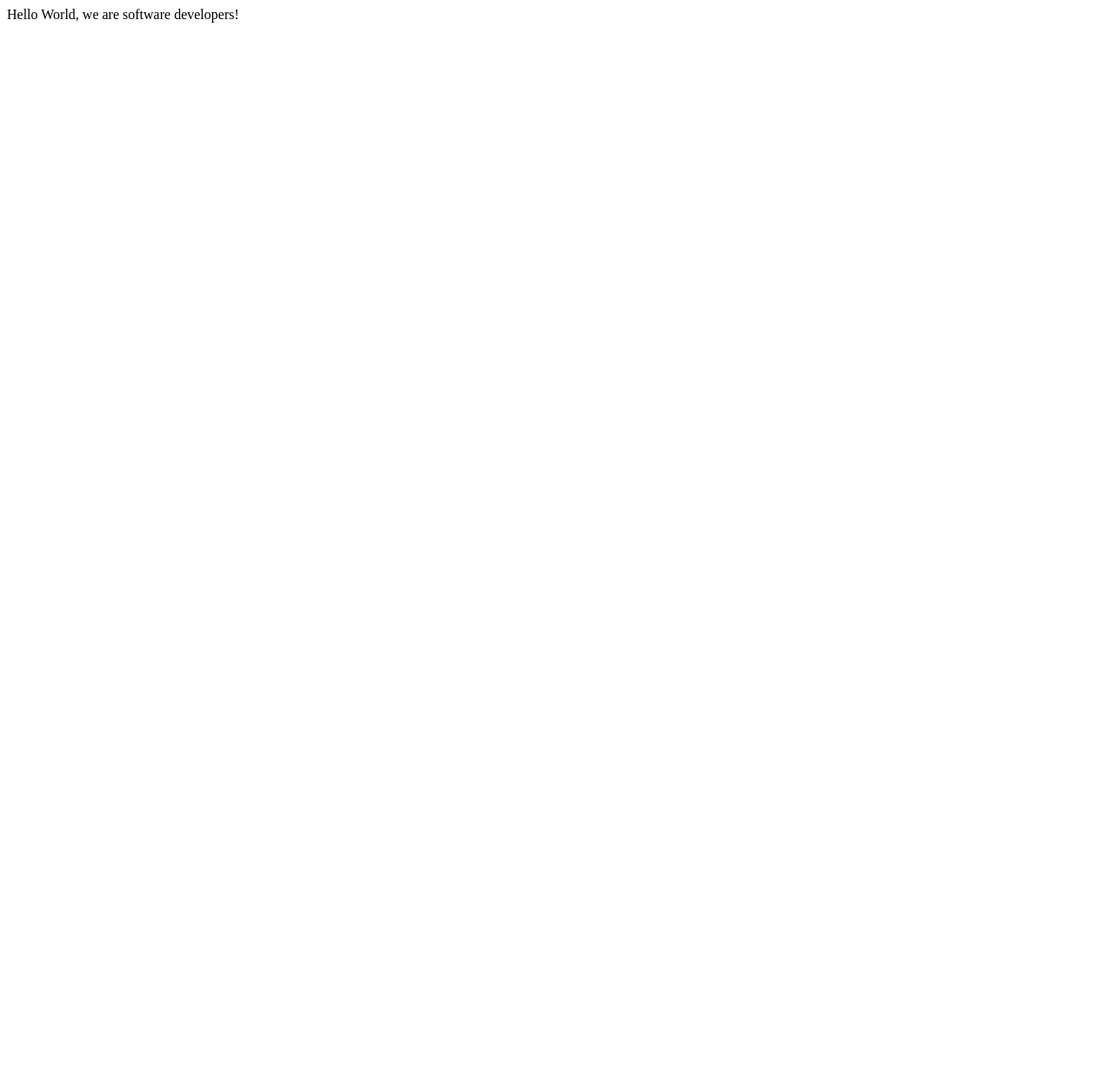
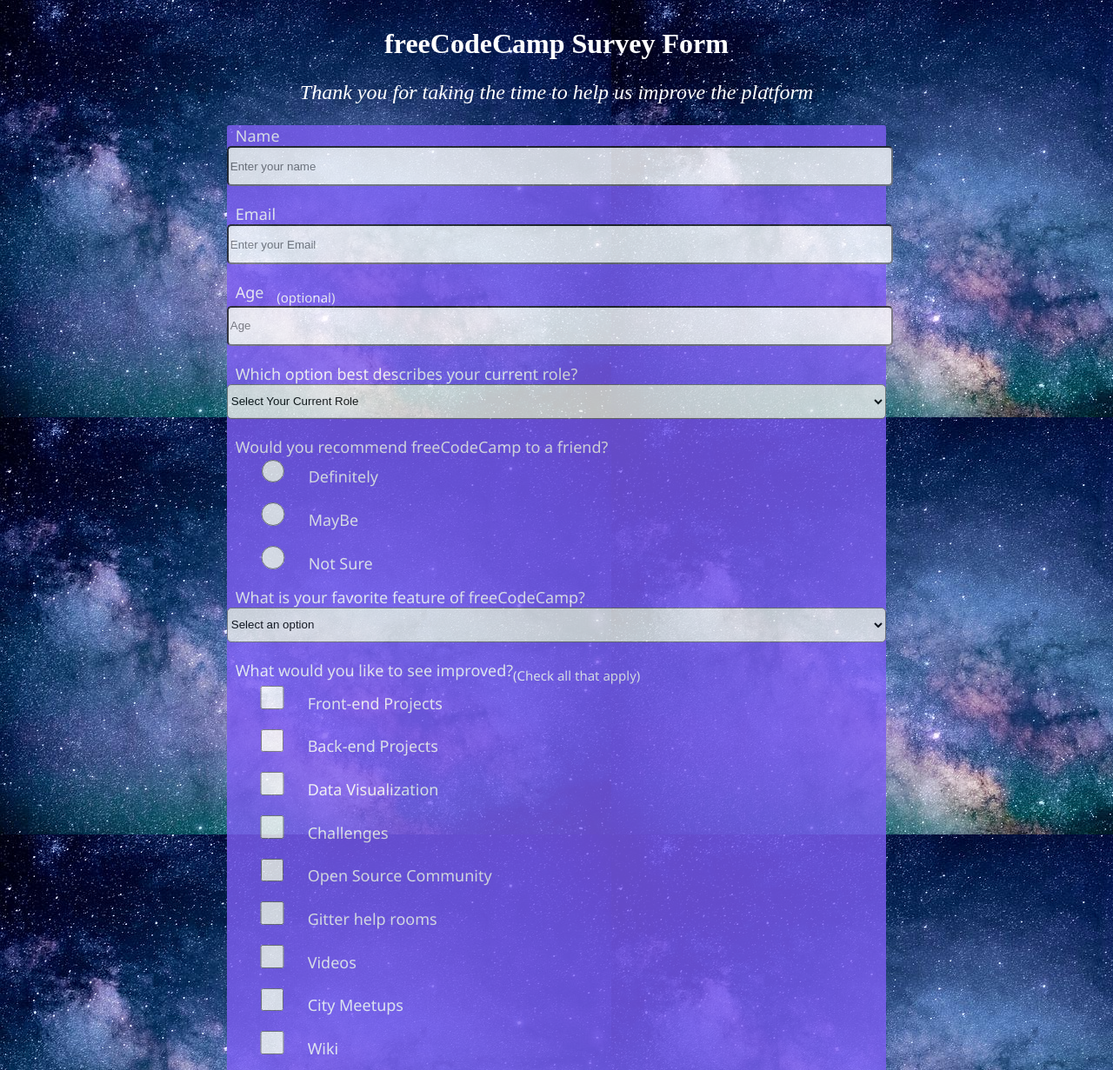
Before and after one commit to Elijahdre/MV-collab, a plain HTML site: page index.html in a window 1280 px wide. Shown: the top 1231 px of the page at 87% size. Before the commit the page ends 800 px from the top, so only its background shows below. Drawn offline with Linux system fonts and the light colour scheme.

Commit message:
modified html and css code for Elijah

```diff
--- a/index.html
+++ b/index.html
@@ -1,13 +1,119 @@
 <!DOCTYPE html>
-<html lang="en">
-  <head>
-    <meta charset="UTF-8">
-    <title>Fork Me! FCC: Test Suite Template</title>
-    <link rel="stylesheet" href="css/style.css">
-  </head>
+<html>
+    <head>
+        <link href="style.css" rel="stylesheet" >
+        <title>
+            Survey Form
+        </title>
+    </head>
+    <body>
+        <div class="container">
+            <h1 class="header" id="title">
+                freeCodeCamp Survey Form
+            </h1>
+            <p class="message" id="description">Thank you for taking the time to help us improve the platform</p>
 
-  <body>
-    Hello World, we are software developers!
+            <div class="panel">
+                <form id="survey-form" >
+                    <div class="form-control">
+                        <label id="name-label">Name</label>
+                        <input type="text" id="name" placeholder="Enter your name" required>
+                    </div>
 
-  </body>
+                    <div class="form-control">
+                        <label id="email-label">Email</label>
+                        <input type="email" id="email" placeholder="Enter your Email" required>
+                    </div>
+
+                    <div class="form-control">
+                        <label id="number-label">Age </label><sub>(optional)</sub>
+                        <input type="number" id="number" placeholder="Age" min=10 max=50>
+                    </div>
+
+                    <div class="form-control">
+                        <label>Which option best describes your current role?</label>
+                        <select id="dropdown">
+                            <option>Select Your Current Role</option>
+                            <option>Full Time</option>
+                            <option>Student</option>
+                            <option>Full Time Job</option>
+                            <option>Full Time Student</option>
+                            <option>Prefer not to say</option>
+                            <option>Other</option>
+                        </select>
+                    </div>
+                    <div class="form-control">
+                        <label>Would you recommend freeCodeCamp to a friend?</label>
+                            <div >
+                                <label for="Definitely">
+                                    <input type="radio" id="Definitely" value="Definitely" name="recommend"/>Definitely
+                                </label>
+                            </div>
+                            <div>
+                                <label for="maybe">
+                                    <input type="radio" id="maybe" name="recommend" value="may be">MayBe
+                                </label>
+                            </div>
+                            <div>
+                                <label for="no">
+                                    <input type="radio" id="not sure" name="recommend" value="not sure">Not Sure
+                                <label>
+                            </div>
+                        </div>
+
+                    <div class="form-control">
+                        <label>What is your favorite feature of freeCodeCamp?</label>
+                        <select id="dropdown">
+                            <option>Select an option</option>
+                            <option>Challenges</option>
+                            <option>Projects</option>
+                            <option>Community</option>
+                            <option>Open Source</option>
+                        </select>
+                    </div>
+                    <div class="form-control">
+                        <div>
+                            <label >What would you like to see improved?<sub>(Check all that apply)</sub></label>
+
+                            <div>
+                                <label for="front-end"><input id="front-end" type="checkbox" value="front-end"/>Front-end Projects</label>
+                            </div>
+
+                            <div>
+                                <label for="back-end"><input id="back-end" type="checkbox" value="back-end"/>Back-end Projects</label>
+                            </div>
+                            <div>
+                                <label for="data-vis"><input id="data-vis" type="checkbox" value="data-vis"/>Data Visualization</label>
+                            </div>
+                            <div>
+                                <label for="challenges"><input id="challenges" type="checkbox" value="data-vis"/>Challenges</label>
+                            </div>
+                            <div>
+                                <label for="opensource"><input id="opensource" type="checkbox" value="data-vis"/>Open Source Community</label>
+                            </div>
+                            <div>
+                                <label for="gitter-help-rooms"><input  id="gitter-help-rooms" type="checkbox" value="gitter-help-rooms"/>Gitter help rooms</label>
+                            </div>
+                            <div>
+                                <label><input id="videos" type="checkbox" value="videos"/>Videos</label>
+                            </div>
+                            <div>
+                                <label><input id="city-meetups" type="checkbox" value="city-meetups"/>City Meetups</label>
+                            </div>
+                            <div>
+                                <label><input id="wiki" type="checkbox" value="wiki"/>Wiki</label>
+                            </div>
+                            <div>
+                                <label><input id="forum" type="checkbox" value="forum"/>Forum</label>
+                            </div>
+                            <div>
+                                <label><input id="additional_courses" type="checkbox" value="additional_courses"/>Additional Courses</label>
+                            </div>
+                        </div>
+
+                    </div>
+                </form>
+            </div>
+        </div>
+    </body>
 </html>
--- /dev/null
+++ b/style.css
@@ -0,0 +1,99 @@
+body {
+    background-image: url("backgroundimage.jpeg");
+    background-size: cover;
+    background-size: auto;
+  }
+
+  .container {
+    margin: auto;
+    margin-top: 2rem;
+  }
+
+  .header {
+    text-align: center;
+    color: white;
+  }
+
+  .message {
+    font-style: italic;
+    color: white;
+    font-size: 24px;
+    text-align: center;
+  }
+
+  .panel {
+    margin: auto;
+    border-radius: 3px;
+    background-color: rgb(126, 94, 245);
+    opacity: 0.8;
+    max-width: 60%;
+    max-height: max-content;
+  }
+
+  form {
+    padding: 30;
+    font-family: "Segoe UI", Tahoma, Geneva, Verdana, sans-serif;
+    font-size: large;
+    color: white;
+  }
+
+  input {
+    border-radius: 5px;
+    height: 3em;
+    width: 100%;
+    margin-bottom: 20px;
+  }
+
+  label {
+    padding: 10px;
+    margin-bottom: 5px;
+  }
+
+  select {
+    border-radius: 5px;
+    height: 3em;
+    width: 100%;
+    margin-bottom: 20px;
+  }
+
+  .radios {
+    float: left;
+    margin-top: 30px;
+  }
+  input[type="radio"] {
+    height: 2em;
+    width: 10%;
+  }
+
+  input[type="checkbox"] {
+      height: 2em;
+      width: 10%;
+    }
+
+
+  textarea {
+    display: block;
+    width: 100%;
+    margin-bottom: 20px;
+    height: 10%;
+  }
+
+  button {
+      width: 100%;
+      background-color: darkturquoise;
+      display: block;
+      font-size: 24px;
+      border-radius: 5px;
+      color: white;
+      height: max-content;
+      padding: 10px;
+    }
+    .submit-button {
+        display: block;
+        width: 100%;
+        padding: 0.75rem;
+        background: var(--color-green);
+        color: inherit;
+        border-radius: 2px;
+        cursor: pointer;
+    }
```
Also changed, not shown: js/index.js (deleted, +0 -28 lines), backgroundimage.jpeg (added), css/style.css (deleted), license.txt (deleted), 1 other file.
